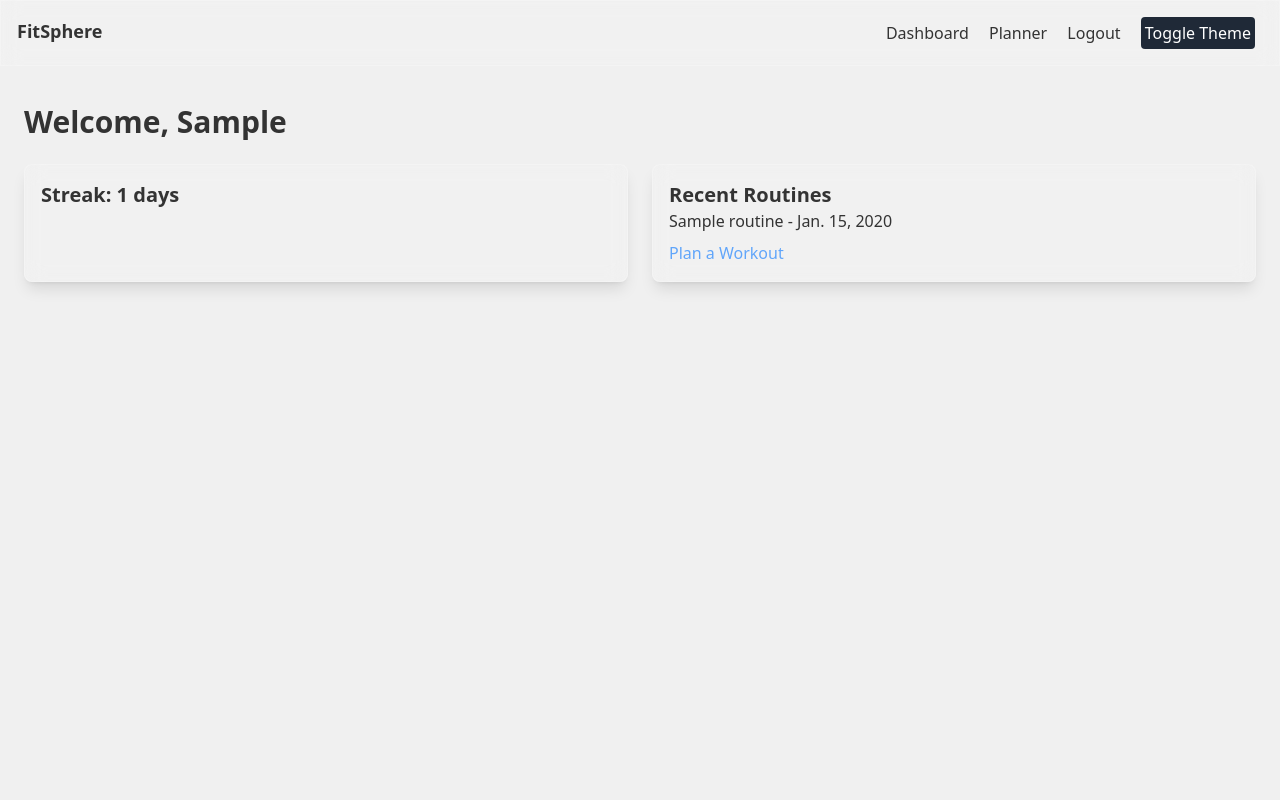
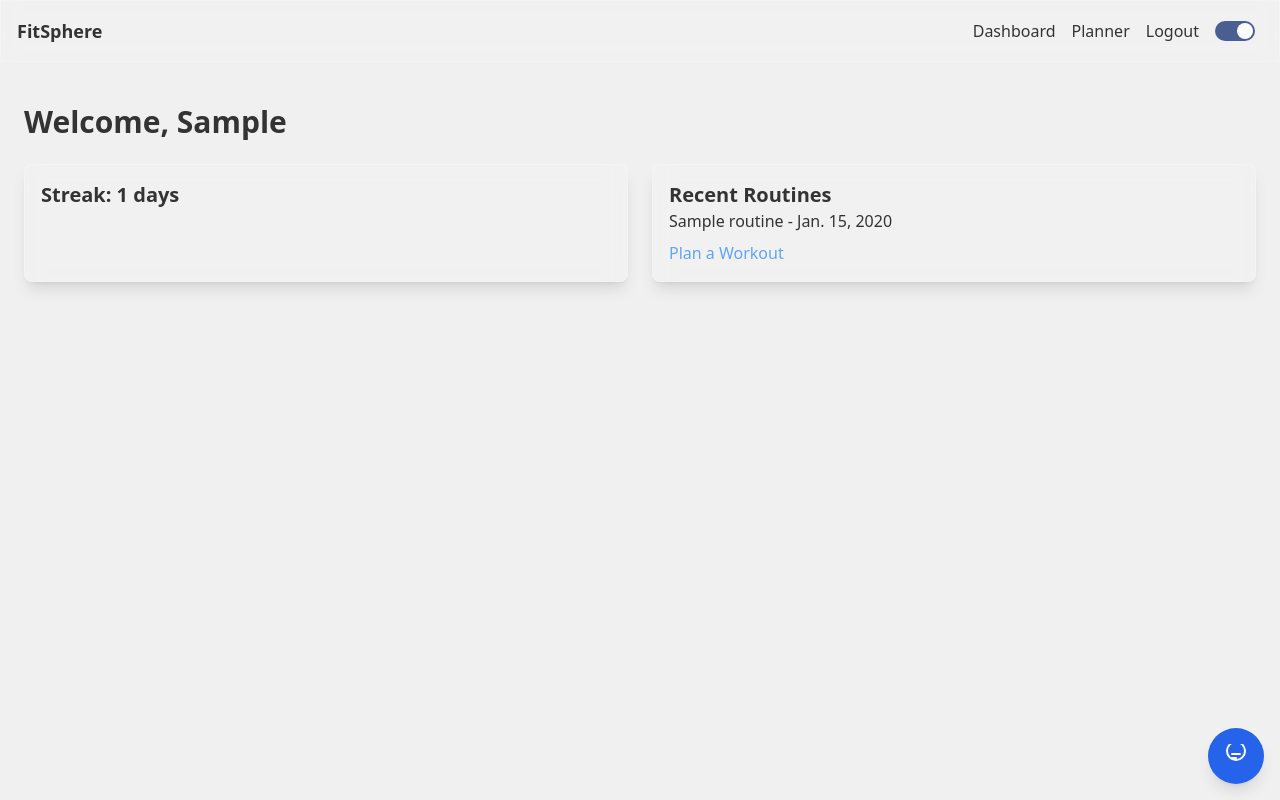
Before and after one commit to DivyanshJamwal/FitSphere, a Django app: page /dashboard/ in a window 1280 px wide. Run offline with Django 4.2, Linux system fonts and the light colour scheme; a user stored in the database is signed in; tables that the repository leaves empty hold one stand-in row (values such as "Sample post"); some libraries are stand-ins or nearby versions.

Commit message:
Added toggle for theme

```diff
--- a/fitsphere/core/templates/base.html
+++ b/fitsphere/core/templates/base.html
@@ -6,21 +6,25 @@
     <title>{% block title %}FitSphere{% endblock %}</title>
     <script src="https://cdn.tailwindcss.com"></script>
     <script>
-        // Theme toggle logic
         if (localStorage.theme === 'light' || (!('theme' in localStorage) && window.matchMedia('(prefers-color-scheme: light)').matches)) {
             document.documentElement.classList.remove('dark');
             document.documentElement.setAttribute('data-theme', 'light');
         }
         function toggleTheme() {
-            if (document.documentElement.classList.contains('dark')) {
-                document.documentElement.classList.remove('dark');
-                document.documentElement.setAttribute('data-theme', 'light');
+            const html = document.documentElement;
+            if (html.classList.contains('dark')) {
+                html.classList.remove('dark');
+                html.setAttribute('data-theme', 'light');
                 localStorage.theme = 'light';
             } else {
-                document.documentElement.classList.add('dark');
-                document.documentElement.setAttribute('data-theme', 'dark');
+                html.classList.add('dark');
+                html.setAttribute('data-theme', 'dark');
                 localStorage.theme = 'dark';
             }
+        }
+        function toggleChatbot() {
+            const chat = document.getElementById('chatbot');
+            chat.classList.toggle('hidden');
         }
     </script>
     <style>
@@ -31,12 +35,19 @@
         [data-theme="dark"] { background: #1a1a1a; color: #e0e0e0; }
         [data-theme="light"] { background: #f0f0f0; color: #333; }
         .glass { background: var(--glass-bg); backdrop-filter: blur(10px); border: 1px solid rgba(255, 255, 255, 0.2); }
+        /* Switch Styling */
+        .switch { position: relative; display: inline-block; width: 40px; height: 20px; }
+        .switch input { opacity: 0; width: 0; height: 0; }
+        .slider { position: absolute; cursor: pointer; top: 0; left: 0; right: 0; bottom: 0; background-color: #ccc; transition: .4s; border-radius: 20px; }
+        .slider:before { position: absolute; content: ""; height: 16px; width: 16px; left: 2px; bottom: 2px; background-color: white; transition: .4s; border-radius: 50%; }
+        input:checked + .slider { background-color: #4b5e91; }
+        input:checked + .slider:before { transform: translateX(20px); }
     </style>
 </head>
 <body class="min-h-screen font-sans">
-    <nav class="fixed top-0 w-full glass z-10 p-4 flex justify-between">
+    <nav class="fixed top-0 w-full glass z-10 p-4 flex justify-between items-center">
         <a href="{% url 'landing' %}" class="text-lg font-bold">FitSphere</a>
-        <div>
+        <div class="flex items-center">
             {% if user.is_authenticated %}
                 <a href="{% url 'dashboard' %}" class="mx-2">Dashboard</a>
                 <a href="{% url 'workout_planner' %}" class="mx-2">Planner</a>
@@ -45,11 +56,37 @@
                 <a href="{% url 'login' %}" class="mx-2">Login</a>
                 <a href="{% url 'register' %}" class="mx-2">Register</a>
             {% endif %}
-            <button onclick="toggleTheme()" class="mx-2 p-1 rounded bg-gray-800 text-white dark:bg-gray-200 dark:text-black">Toggle Theme</button>
+            <label class="switch mx-2">
+                <input type="checkbox" onchange="toggleTheme()" {% if not request.session.theme or request.session.theme == 'dark' %}checked{% endif %}>
+                <span class="slider"></span>
+            </label>
         </div>
     </nav>
     <main class="pt-20">
         {% block content %}{% endblock %}
     </main>
+    {% if user.is_authenticated %}
+        <div class="fixed bottom-4 right-4 z-20">
+            <button onclick="toggleChatbot()" class="bg-blue-600 hover:bg-blue-700 text-white p-4 rounded-full shadow-lg">
+                <svg class="w-6 h-6" fill="none" stroke="currentColor" viewBox="0 0 24 24"><path stroke-linecap="round" stroke-linejoin="round" stroke-width="2" d="M8 10h8M8 14h4m9-7a9 9 0 11-18 0 9 9 0 0118 0z"></path></svg>
+            </button>
+            <div id="chatbot" class="hidden glass p-4 rounded-lg shadow-lg w-80 h-96 flex flex-col mt-2">
+                <h3 class="text-lg font-bold mb-2">FitSphere Bot</h3>
+                <div class="flex-1 overflow-y-auto mb-2">
+                    {% for chat in request.session.chat_history %}
+                        <p class="text-sm"><strong>You:</strong> {{ chat.user }}</p>
+                        <p class="text-sm"><strong>Bot:</strong> {{ chat.bot }}</p>
+                    {% empty %}
+                        <p class="text-sm">Ask me anything!</p>
+                    {% endfor %}
+                </div>
+                <form method="post" action="{% url 'chatbot' %}" class="flex">
+                    {% csrf_token %}
+                    <input type="text" name="message" placeholder="Type here..." required class="flex-1 p-2 bg-transparent border-b border-gray-500 focus:outline-none">
+                    <button type="submit" class="ml-2 p-2 bg-blue-600 hover:bg-blue-700 text-white rounded">Send</button>
+                </form>
+            </div>
+        </div>
+    {% endif %}
 </body>
 </html>
--- a/fitsphere/core/urls.py
+++ b/fitsphere/core/urls.py
@@ -9,4 +9,5 @@ urlpatterns = [
     path('reset-password/', views.reset_password, name='reset_password'),
     path('dashboard/', views.dashboard, name='dashboard'),
     path('workout-planner/', views.workout_planner, name='workout_planner'),
+    path('chatbot/', views.chatbot, name='chatbot'),
 ]
--- a/fitsphere/core/views.py
+++ b/fitsphere/core/views.py
@@ -3,6 +3,7 @@ from django.contrib.auth import authenticate, login as auth_login
 from django.core.mail import send_mail
 from django.conf import settings
 from .forms import RegisterForm, LoginForm
+import requests
 import random
 from django.contrib.auth.decorators import login_required
 from .models import Routine, Exercise
@@ -90,3 +91,29 @@ def reset_password(request):
             return redirect('login')
         return render(request, 'reset_password.html', {'error': 'Invalid OTP'})
     return render(request, 'reset_password.html')
+
+@login_required
+def chatbot(request):
+    if request.method == 'POST':
+        message = request.POST.get('message')
+        # Mock Gemini API response (replace with real key later)
+        response = f"FitSphere Bot: I hear you say '{message}'. Try asking for a workout tip, motivation, or plan help!"
+        # Real Gemini API call (uncomment with key):
+        # api_key = "YOUR_GEMINI_API_KEY_HERE"
+        # try:
+        #     resp = requests.post(
+        #         "https://api.gemini.com/v1/chat",  # Placeholder URL; adjust to actual Gemini endpoint
+        #         json={"message": message, "model": "gemini-1.0"},
+        #         headers={"Authorization": f"Bearer {api_key}"}
+        #     )
+        #     response = resp.json().get('reply', 'Error: No response from Gemini')
+        # except requests.exceptions.RequestException as e:
+        #     response = f"Error: {str(e)}"
+
+        # Store chat history in session
+        chat_history = request.session.get('chat_history', [])
+        chat_history.append({"user": message, "bot": response})
+        request.session['chat_history'] = chat_history[-5:]  # Keep last 5 messages
+        return render(request, 'core/chatbot.html', {'chat_history': chat_history})
+    chat_history = request.session.get('chat_history', [])
+    return render(request, 'core/chatbot.html', {'chat_history': chat_history})
--- a/fitsphere/fitsphere/settings.py
+++ b/fitsphere/fitsphere/settings.py
@@ -37,7 +37,7 @@ INSTALLED_APPS = [
     'django.contrib.sessions',
     'django.contrib.messages',
     'django.contrib.staticfiles',
-    'core',  # Your app
+    'core',
 ]
 
 
```
